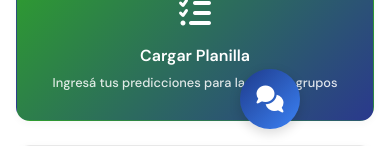
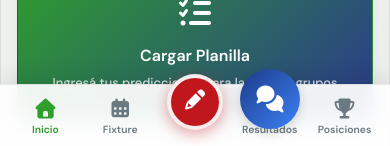
Before and after one commit to luckidetrenque/prode-mundial-2026, an Angular app in the folder frontend/: page /home in a window 390 px wide. Shown: the part 695-841 px from the top of the page. Built offline with nearby package versions, Linux system fonts and the light colour scheme.

Commit message:
Mejoras de diseño

```diff
--- a/frontend/src/app/app.html
+++ b/frontend/src/app/app.html
@@ -99,6 +99,31 @@
 
 <router-outlet />
 
+<!-- Bottom Navigation Bar (Mobile Only) -->
+<nav class="bottom-nav" aria-label="Navegación móvil">
+  <a routerLink="/home" routerLinkActive="activo" [routerLinkActiveOptions]="{exact: true}" class="bottom-nav-item">
+    <i class="fas fa-home"></i>
+    <span>Inicio</span>
+  </a>
+  <a routerLink="/fixture" routerLinkActive="activo" class="bottom-nav-item">
+    <i class="fas fa-calendar-days"></i>
+    <span>Fixture</span>
+  </a>
+  <a routerLink="/planilla" routerLinkActive="activo" class="bottom-nav-item bottom-nav-item--main" [class.disabled]="tiempoExpirado()">
+    <div class="bottom-nav-fab">
+      <i class="fas fa-pencil"></i>
+    </div>
+  </a>
+  <a routerLink="/resultados" routerLinkActive="activo" class="bottom-nav-item">
+    <i class="fas fa-futbol"></i>
+    <span>Resultados</span>
+  </a>
+  <a routerLink="/posiciones" routerLinkActive="activo" class="bottom-nav-item">
+    <i class="fas fa-trophy"></i>
+    <span>Posiciones</span>
+  </a>
+</nav>
+
 <app-scroll-to-top />
 <app-chatbot />
 
--- a/frontend/src/app/features/fixture/fixture.component.ts
+++ b/frontend/src/app/features/fixture/fixture.component.ts
@@ -62,9 +62,11 @@ type VistaFiltro = 'GRUPOS' | 'DIECISEISAVOS' | 'OCTAVOS' | 'CUARTOS' | 'SEMIFIN
           @for (grupo of gruposMostrados(); track grupo) {
             <div class="group-table-wrap">
               <div class="group-caption">
-                <div class="caption-header">
-                  <span class="group-label">GRUPO</span>
-                  <span class="group-letter">{{ grupo }}</span>
+                <div class="caption-header-row">
+                  <div class="caption-left">
+                    <span class="group-label">GRUPO</span>
+                    <span class="group-letter">{{ grupo }}</span>
+                  </div>
                 </div>
                 <div class="group-teams-mobile">
                   @for (eq of getEquiposDelGrupo(grupo); track eq.nombre) {
@@ -237,10 +239,23 @@ type VistaFiltro = 'GRUPOS' | 'DIECISEISAVOS' | 'OCTAVOS' | 'CUARTOS' | 'SEMIFIN
 
     .group-caption {
       display: flex;
-      align-items: center;
+      flex-direction: column;       /* ← igual que planilla */
       gap: 0.4em;
       padding: 0.6em 1em;
       background: linear-gradient(to right, var(--wc-usa), #3a4bb0);
+    }
+
+    .caption-header-row {
+      display: flex;
+      align-items: center;
+      justify-content: space-between;
+      width: 100%;
+    }
+
+    .caption-left {
+      display: flex;
+      align-items: center;
+      gap: 0.4em;
     }
 
     .group-letter {
@@ -418,7 +433,6 @@ type VistaFiltro = 'GRUPOS' | 'DIECISEISAVOS' | 'OCTAVOS' | 'CUARTOS' | 'SEMIFIN
 
     /* ── Responsive ──────────────────────────────────────────────────────── */
     @media (max-width: 640px) {
-      .group-caption { flex-direction: column; align-items: flex-start; gap: 0.6em; }
       .group-teams-mobile {
         display: flex;
         flex-wrap: wrap;
--- a/frontend/src/app/features/home/home.component.ts
+++ b/frontend/src/app/features/home/home.component.ts
@@ -76,10 +76,18 @@ import { RouterLink } from '@angular/router';
     .hero {
       text-align: center;
       padding: 4em 1em 4.5em;
-      background: linear-gradient(135deg, var(--wc-usa) 0%, #1a237e 100%);
+      background: linear-gradient(270deg, var(--wc-usa), #1a237e, #0e5630, #b0151a);
+      background-size: 800% 800%;
+      animation: gradientBg 20s ease infinite;
       color: white;
       position: relative;
       overflow: hidden;
+    }
+
+    @keyframes gradientBg {
+      0% { background-position: 0% 50%; }
+      50% { background-position: 100% 50%; }
+      100% { background-position: 0% 50%; }
     }
 
     .hero::before {
@@ -117,8 +125,8 @@ import { RouterLink } from '@angular/router';
     }
 
     .highlight {
-      color: var(--wc-mexico);
-      text-shadow: 0 0 20px rgba(60, 172, 59, 0.4);
+      color: #ffffff;
+      text-shadow: 0 0 15px rgba(255, 255, 255, 0.6), 0 0 30px rgba(60, 172, 59, 0.8);
     }
 
     .hero-subtitle {
--- a/frontend/src/app/features/planilla/planilla.component.css
+++ b/frontend/src/app/features/planilla/planilla.component.css
@@ -266,30 +266,33 @@
   /* ← antes era hardcoded 60px */
   z-index: 90;
   background: var(--clr-surface);
-  padding: 0.85em 0 0.85em;
+  padding: 0.85em 0.75em;
 }
 
 .progreso-header {
   display: flex;
   align-items: center;
   justify-content: flex-end;
-  gap: 0.75em;
+  gap: 0.5em;
   margin-bottom: 0.5em;
+  flex-wrap: nowrap;          /* ← nunca rompe a segunda línea */
 }
 
 .progreso-info {
   margin-right: auto;
   display: flex;
   align-items: center;
-  gap: 0.75em;
+  gap: 0.4em;
+  flex-shrink: 0;
 }
 
 .progreso-label {
-  font-size: 0.8rem;
+  font-size: 0.7rem;
   font-weight: 600;
   color: var(--clr-text-muted);
   text-transform: uppercase;
-  letter-spacing: 0.5px;
+  letter-spacing: 0.3px;
+  white-space: nowrap;
 }
 
 .progreso-count {
@@ -297,6 +300,7 @@
   font-size: 1.1rem;
   font-weight: 700;
   color: var(--clr-primary-dark);
+  white-space: nowrap;
 }
 
 .progreso-count span {
@@ -308,21 +312,24 @@
 .btn-auto {
   display: flex;
   align-items: center;
-  gap: 0.5em;
-  padding: 0.35em 0.85em;
+  gap: 0.35em;
+  padding: 0.35em 0.7em;
   border-radius: 20px;
   border: 1.5px solid var(--clr-primary-light);
   background: white;
   color: var(--clr-primary);
-  font-size: 0.75rem;
+  font-size: 0.72rem;         /* ← un poco más chico */
   font-weight: 600;
   cursor: pointer;
   transition: var(--transition);
   box-shadow: var(--shadow-sm);
+  white-space: nowrap;        /* ← nunca parte "Me la juego" */
+  flex-shrink: 0;
 }
 
 .btn-auto i {
   color: var(--clr-primary-light);
+  font-size: 0.7rem;
 }
 
 .btn-auto:hover {
@@ -342,22 +349,19 @@
   display: flex;
   align-items: center;
   justify-content: center;
-  width: 28px;
-  height: 28px;
+  width: 26px;
+  height: 26px;
   border-radius: 50%;
-  border: 1.5px solid var(--clr-border-strong);
+  border: 1.5px solid var(--clr-error-text);
   background: var(--clr-error-bg);
   color: var(--clr-error-text);
-  border-color: var(--clr-error-text);
   cursor: pointer;
   transition: var(--transition);
-  font-size: 0.75rem;
+  font-size: 0.7rem;
+  flex-shrink: 0;             /* ← no se achica */
 }
 
 .btn-reset-all:hover:not(:disabled) {
-  background: var(--clr-error-bg);
-  color: var(--clr-error-text);
-  border-color: var(--clr-error-text);
   transform: translateY(-2px);
 }
 
@@ -507,6 +511,9 @@
     width: 20px;
     height: 20px;
     font-size: 0.55rem;
+  }
+  .progreso-label {
+    display: none;
   }
 }
 
@@ -749,7 +756,7 @@
   border: 1px solid var(--clr-border-strong);
   border-left: 3px solid var(--clr-primary);
   border-radius: var(--radius-md);
-  padding: 0.65em 1em;
+  padding: 0.65em;
   margin-bottom: 1em;
   font-size: 0.82rem;
   color: var(--clr-text-muted);
--- a/frontend/src/styles.css
+++ b/frontend/src/styles.css
@@ -22,10 +22,10 @@
   /* cuerpo */
   --color-muted: #6b7a80;
   /* secundario / muted */
-  --color-surface: #ffffff;
-  /* fondo principal */
-  --color-surface-alt: #f2f4f5;
-  /* fondo alternativo */
+  --color-surface: rgba(255, 255, 255, 0.92);
+  /* fondo principal glass */
+  --color-surface-alt: rgba(242, 244, 245, 0.85);
+  /* fondo alternativo glass */
 
   /* Aliases para compatibilidad (Legacy) */
   --clr-primary: var(--color-link);
@@ -80,6 +80,8 @@
   --navbar-height: 60px;
 }
 
+
+
 /* ── Reset ───────────────────────────────────────────────────────────────── */
 *,
 *::before,
@@ -95,8 +97,8 @@ body {
   font-size: 16px;
   /* MEJORA: 16px base para legibilidad mobile */
   color: var(--clr-text);
-  background-color: #1e4620;
-  /* Verde primario oscurecido */
+  background: linear-gradient(135deg, #103312 0%, #1e4620 50%, #152b17 100%);
+  background-attachment: fixed;
   -webkit-font-smoothing: antialiased;
 }
 
@@ -131,7 +133,12 @@ app-root {
   margin: 0 auto;
   padding: var(--spacing-xl) var(--spacing-xl) var(--spacing-2xl);
   background: var(--clr-surface);
+  backdrop-filter: blur(16px);
+  -webkit-backdrop-filter: blur(16px);
+  border-left: 1px solid var(--clr-border);
+  border-right: 1px solid var(--clr-border);
   min-height: calc(100vh - var(--navbar-height));
+  box-shadow: 0 0 30px rgba(0,0,0,0.3);
 }
 
 /* ── Headings ────────────────────────────────────────────────────────────── */
@@ -1070,3 +1077,84 @@ input[type="radio"] {
     padding: 0.45em 0.5em;
   }
 }
+
+/* ── Bottom Navigation Mobile ────────────────────────────────────────────── */
+.bottom-nav {
+  display: none;
+  position: fixed;
+  bottom: 0;
+  left: 0;
+  width: 100%;
+  height: 65px;
+  background: var(--clr-surface);
+  backdrop-filter: blur(12px);
+  -webkit-backdrop-filter: blur(12px);
+  border-top: 1px solid var(--clr-border);
+  z-index: 1000;
+  box-shadow: 0 -4px 20px rgba(0,0,0,0.1);
+  padding: 0 0.5em;
+  padding-bottom: env(safe-area-inset-bottom, 0px);
+}
+
+.bottom-nav-item {
+  display: flex;
+  flex-direction: column;
+  align-items: center;
+  justify-content: center;
+  flex: 1;
+  color: var(--clr-text-muted);
+  text-decoration: none;
+  font-size: 0.65rem;
+  font-weight: 600;
+  transition: var(--transition);
+}
+
+.bottom-nav-item i {
+  font-size: 1.25rem;
+  margin-bottom: 4px;
+}
+
+.bottom-nav-item:hover, .bottom-nav-item.activo {
+  color: var(--clr-primary);
+}
+
+.bottom-nav-item--main {
+  position: relative;
+  top: -15px;
+}
+
+.bottom-nav-fab {
+  width: 56px;
+  height: 56px;
+  border-radius: 50%;
+  background: var(--color-action);
+  color: white;
+  display: flex;
+  align-items: center;
+  justify-content: center;
+  box-shadow: 0 4px 15px rgba(192, 23, 29, 0.4);
+  border: 4px solid var(--clr-surface);
+  transition: transform 0.2s;
+}
+
+.bottom-nav-item--main:hover .bottom-nav-fab, .bottom-nav-item--main.activo .bottom-nav-fab {
+  transform: translateY(-4px) scale(1.05);
+  background: #e82028;
+}
+
+.bottom-nav-item.disabled {
+  opacity: 0.4;
+  pointer-events: none;
+}
+
+@media (max-width: 768px) {
+  .bottom-nav {
+    display: flex;
+  }
+  body {
+    padding-bottom: 80px;
+  }
+  .footer {
+    margin-bottom: 65px;
+  }
+}
```
